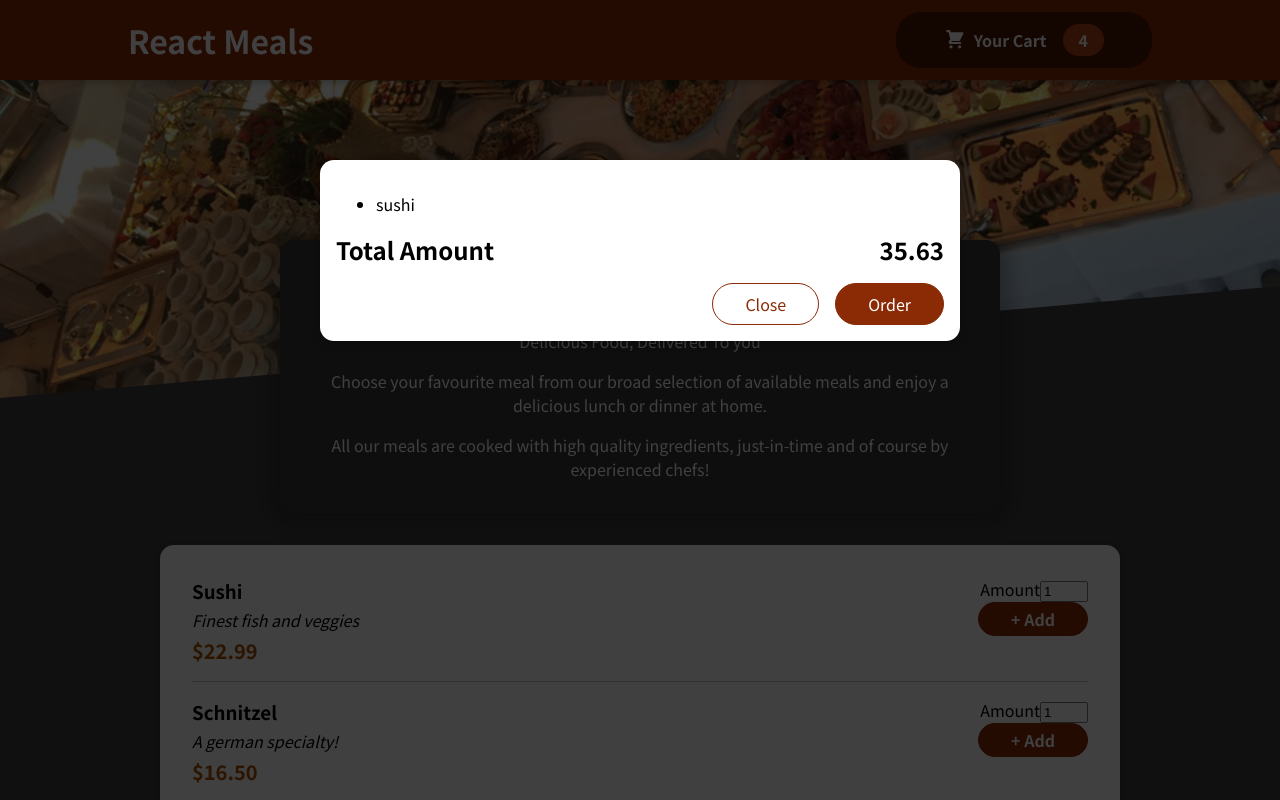
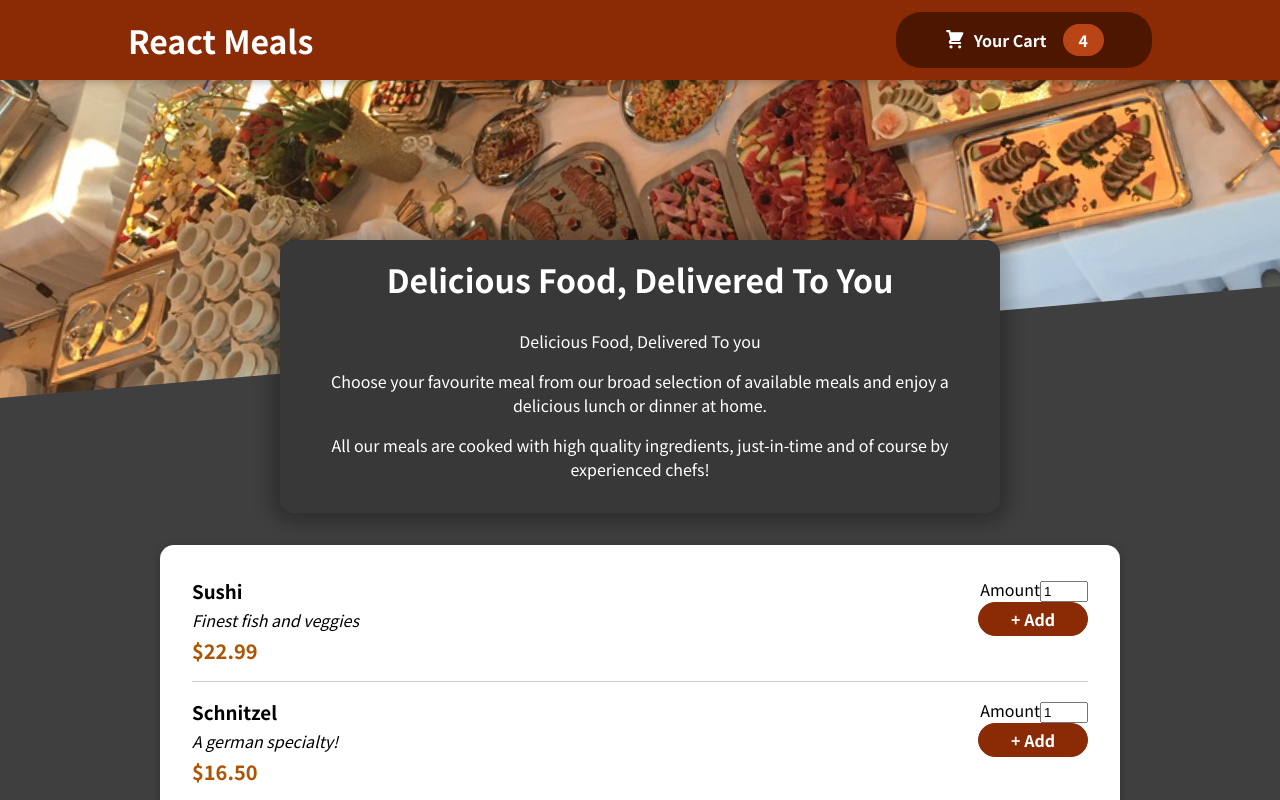
Before and after one commit to aindriu80/academind-food-app, a React (Create React App) app: page / in a window 1280 px wide. Shown: the top 800 px of the page. Built offline with nearby package versions, Linux system fonts and the light colour scheme.

Commit message:
Managing Cart & Modal State - opening & closing modal using state

```diff
--- a/src/App.js
+++ b/src/App.js
@@ -1,12 +1,23 @@
-import { Fragment } from 'react'
+import { Fragment, useState } from 'react'
+
 import Header from './components/Layout/Header'
 import Meals from './components/Meals/Meals'
 import Cart from './components/Cart/Cart'
 function App() {
+  const [cartIsShown, setCartIsShown] = useState(false)
+
+  const showCartHandler = () => {
+    setCartIsShown(true)
+  }
+
+  const hideCartHandler = () => {
+    setCartIsShown(false)
+  }
+
   return (
     <Fragment>
-      <Cart />
-      <Header />
+      {cartIsShown && <Cart onClose={hideCartHandler} />}
+      <Header onShowCart={showCartHandler} />
       <main>
         <Meals />
       </main>
--- a/src/components/Cart/Cart.js
+++ b/src/components/Cart/Cart.js
@@ -10,14 +10,16 @@
   )
 
   return (
-    <Modal>
+    <Modal onClose={props.onClose}>
       {cartItems}
       <div className={classes.total}>
         <span>Total Amount</span>
         <span>35.63</span>
       </div>
       <div className={classes.actions}>
-        <button className={classes['button--alt']}>Close</button>
+        <button className={classes['button--alt']} onClick={props.onClose}>
+          Close
+        </button>
         <button className={classes.button}>Order</button>
       </div>
     </Modal>
--- a/src/components/Layout/Header.js
+++ b/src/components/Layout/Header.js
@@ -9,7 +9,7 @@
     <Fragment>
       <header className={classes.header}>
         <h1>React Meals</h1>
-        <HeaderCartButton />
+        <HeaderCartButton onClick={props.onShowCart} />
       </header>
       <div className={classes['main-image']}>
         <img src={mealsImage} alt="A table full of delicious food" />
--- a/src/components/Layout/HeaderCartButton.js
+++ b/src/components/Layout/HeaderCartButton.js
@@ -2,7 +2,7 @@
 import classes from './HeaderCartButton.module.css'
 const HeaderCartButton = (props) => {
   return (
-    <button className={classes.button}>
+    <button className={classes.button} onClick={props.onClick}>
       <span className={classes.icon}>
         <CartIcon />
       </span>
--- a/src/components/UI/Modal.js
+++ b/src/components/UI/Modal.js
@@ -3,7 +3,7 @@
 import classes from './Modal.module.css'
 
 const Backdrop = (props) => {
-  return <div className={classes.backdrop}></div>
+  return <div className={classes.backdrop} onClick={props.onClose}></div>
 }
 
 const ModalOverlay = (props) => {
@@ -19,7 +19,10 @@
 const Modal = (props) => {
   return (
     <Fragment>
-      {ReactDOM.createPortal(<Backdrop />, portalElement)}
+      {ReactDOM.createPortal(
+        <Backdrop onClose={props.onClose} />,
+        portalElement
+      )}
       {ReactDOM.createPortal(
         <ModalOverlay>{props.children}</ModalOverlay>,
         portalElement
```
